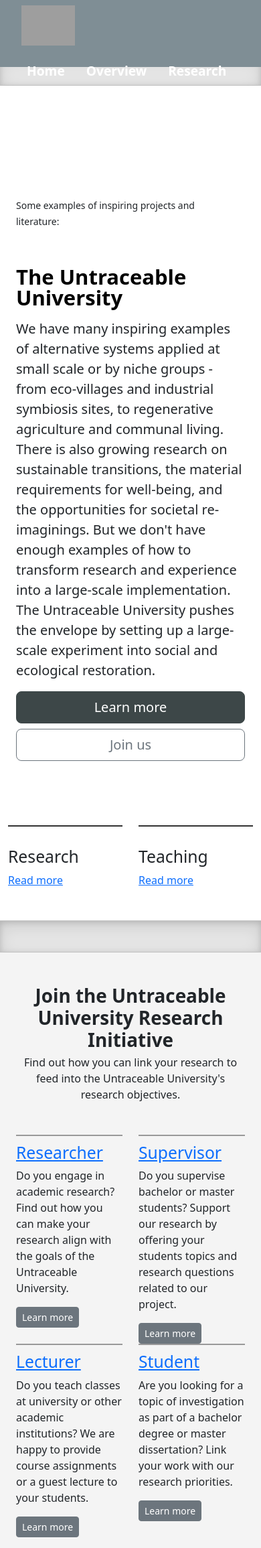
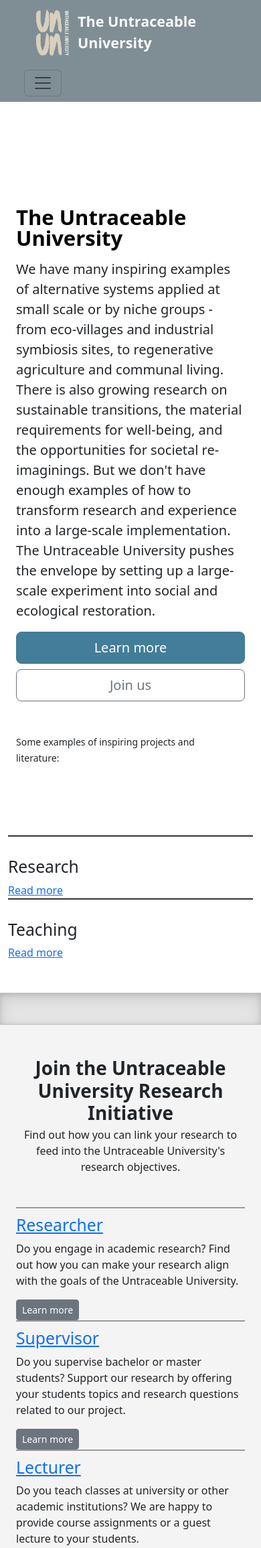
Before and after one commit to untraceable-university/website, a Django app: template untraceableuniversity/website/templates/home.html in a window 390 px wide. Shown: the top 2311 px of the page at 67% size. Run offline with Django 3.2, Linux system fonts and the light colour scheme; the template is opened without the code that fills it, so the values that code supplies are empty; some libraries are stand-ins or nearby versions; grey boxes are pictures that could not be loaded.

Commit message:
Responsiveness

```diff
--- a/untraceableuniversity/website/templates/_base.html
+++ b/untraceableuniversity/website/templates/_base.html
@@ -66,21 +66,6 @@ footer .logo {
   max-height: 300px;
 }
 
-header .nav-item {
-  font-size: 1.2em;
-}
-
-.navbar {
-  transition: all 0.2s ease-out;
-  height: 100px;
-}
-
-.navbar.scrolled_down {
-  background: #fff;
-  border-bottom: 1px solid #999;
-  height: 70px;
-  background: #fff url("{% static "img/bg.header.jpg" %}") top left no-repeat;
-}
 header a span, header a.nav-link {
   z-index: 100;
   position: relative;
@@ -102,12 +87,12 @@ header .scrolled_down a span, header .scrolled_down a.nav-link {
   max-width: 100%;
 }
 
-.navbar {
-  {% if request.GET.style == "2" %}
-  background: #D9D9D9;
-  {% else %}
+.spacer {
+  height: 95px;
+}
+
+header {
   background: #7F8E95;
-  {% endif %}
 }
 
 .nav-divider {
@@ -119,22 +104,12 @@ header .scrolled_down a span, header .scrolled_down a.nav-link {
   box-shadow: inset 0 .5em 1.5em rgba(0, 0, 0, .1), inset 0 .125em .5em rgba(0, 0, 0, .15);
 }
 
-
-{% if request.GET.style == "2" %}
-header a.nav-link {
-  color: #545454;
+@media (max-width: 1200px) {
+  #nbtoggler {
+    margin-top: 20px;
+    margin-bottom: 10px;
   }
-body,.container.h {
-  background: #D9D9D9;
 }
-.wrapper {
-  background: #fff;
-  margin-top:0;
-}
-.nav-divider {
-  background-color: #D9D9D9;
-}
-{% endif %}
 
 </style>
 
@@ -142,16 +117,20 @@ body,.container.h {
 </head>
 <body>
 
-
-{% if request.GET.style == "2" %}
-  <div class="container h">
-    <header class="d-flex flex-wrap justify-content-center py-3 border-bottom">
-      <a href="/" class="d-flex align-items-center mb-3 mb-md-0 me-md-auto link-body-emphasis text-decoration-none">
-        <img src="{% if request.GET.style == "2" %}{% static "img/logo5.png" %}{% else %}{% static "img/logo4.png" %}{% endif %}" style="max-width:60px" alt="" />
-        <span class="fs-4 text-dark">Untraceable University</span>
+<header class="fixed-top">
+  <div class="container">
+    <nav class="navbar ps-4 pe-4 navbar-expand-xl">
+      <a href="/" id="brand" class="d-flex align-items-center mb-3 mb-md-0 me-md-auto link-body-emphasis text-decoration-none">
+        <img src="{% static "img/logo2.png" %}" style="max-width:80px" alt="" />
+        <span class="fs-4 text-light">The Untraceable University</span>
       </a>
 
-      <ul class="nav nav-pills">
+      <button class="navbar-toggler" type="button" data-bs-toggle="collapse" data-bs-target="#nbtoggler" aria-controls="nbtoggler" aria-expanded="false" aria-label="Toggle navigation">
+        <span class="navbar-toggler-icon"></span>
+      </button>
+
+      <div>
+      <ul class="nav nav-pills collapse navbar-collapse" id="nbtoggler">
         <li class="nav-item"><a href="/" class="nav-link {% if menu == "home" %}active" aria-current="page{% endif %}">Home</a></li>
         <li class="nav-item"><a href="{% url "overview" %}" class="nav-link {% if menu == "overview" %}active" aria-current="page{% endif %}">Overview</a></li>
         <li class="nav-item"><a href="{% url "research" %}" class="nav-link {% if menu == "research" %}active" aria-current="page{% endif %}">Research</a></li>
@@ -160,33 +139,14 @@ body,.container.h {
         <li class="nav-item"><a href="{% url "join_us" %}" class="nav-link {% if menu == "join_us" %}active" aria-current="page{% endif %}">Join Us</a></li>
         <li class="nav-item"><a href="{% url "contact" %}" class="nav-link {% if menu == "contact" %}active" aria-current="page{% endif %}">Contact</a></li>
       </ul>
-    </header>
-  </div>
-{% else %}
-<div class="container">
-<header class="d-flex {% if request.GET.style != "2" %}flex-wrap justify-content-center py-3 mb-4{% endif %}">
-  <nav class="navbar {% if request.GET.style != "2" %}fixed-top ps-4 pe-4{% endif %} {% if not menu_transparent %}crolled_down{% endif %}">
-    <a href="/" id="brand" class="d-flex align-items-center mb-3 mb-md-0 me-md-auto link-body-emphasis text-decoration-none">
-      <span class="fs-4 ps-2">
-        <img src="{% if request.GET.style == "2" %}{% static "img/logo5.png" %}{% else %}{% static "img/logo4.png" %}{% endif %}" style="max-width:80px" alt="" />
-      </span>
-    </a>
-
-    <ul class="nav nav-pills">
-      <li class="nav-item"><a href="/" class="nav-link {% if menu == "home" %}active" aria-current="page{% endif %}">Home</a></li>
-      <li class="nav-item"><a href="{% url "overview" %}" class="nav-link {% if menu == "overview" %}active" aria-current="page{% endif %}">Overview</a></li>
-      <li class="nav-item"><a href="{% url "research" %}" class="nav-link {% if menu == "research" %}active" aria-current="page{% endif %}">Research</a></li>
-      <li class="nav-item"><a href="{% url "teaching" %}" class="nav-link {% if menu == "teaching" %}active" aria-current="page{% endif %}">Teaching</a></li>
-      <li class="nav-item"><a href="{% url "timeline" %}" class="nav-link {% if menu == "timeline" %}active" aria-current="page{% endif %}">Timeline</a></li>
-      <li class="nav-item"><a href="{% url "join_us" %}" class="nav-link {% if menu == "join_us" %}active" aria-current="page{% endif %}">Join Us</a></li>
-      <li class="nav-item"><a href="{% url "contact" %}" class="nav-link {% if menu == "contact" %}active" aria-current="page{% endif %}">Contact</a></li>
-    </ul>
-  </nav>
-</header>
       </div>
 
-<br>
-{% endif %}
+    </nav>
+  </div>
+</header>
+
+<div class="spacer"></div>
+
 <div class="nav-divider"></div>
 
 <div class="wrapper">
--- a/untraceableuniversity/website/templates/home.html
+++ b/untraceableuniversity/website/templates/home.html
@@ -40,19 +40,7 @@
 {% block content %}
 
 <div class="container col-xxl-8 px-4 py-5">
-  <div class="row flex-lg-row-reverse align-items-center g-5 py-5">
-    <div class="col-10 col-sm-8 col-lg-5">
-      <small>Some examples of inspiring projects and literature:</small>
-      <div class="inspiration mt-2">
-      {% for each in inspiration %}
-          <div class="card">
-            <a href="{{ each.url }}" target="_blank">
-              <img src="{{ each.image.url }}" class="card-img-top" alt="{{ each }}" title="{{ each }}">
-            </a>
-          </div>
-      {% endfor %}
-      </div>
-    </div>
+  <div class="row flex-lg-row align-items-center g-5 py-5">
     <div class="col-lg-7">
       <h1 class="display-5 fw-bold text-body-emphasis lh-1 mb-3">The Untraceable University</h1>
       <p class="lead">
@@ -68,8 +56,20 @@
         large-scale experiment into social and ecological restoration.
       </p>
       <div class="d-grid gap-2 d-md-flex justify-content-md-start">
-        <a href="overview/" class="btn btn-primary btn-lg px-4 me-md-2" style="background:#3D4748;border-color:#3D4748">Learn more</a>
+        <a href="overview/" class="btn btn-primary btn-lg px-4 me-md-2">Learn more</a>
         <a href="join/" class="btn btn-outline-secondary btn-lg px-4">Join us</a>
+      </div>
+    </div>
+    <div class="col-10 col-sm-8 col-lg-5">
+      <small>Some examples of inspiring projects and literature:</small>
+      <div class="inspiration mt-2">
+      {% for each in inspiration %}
+          <div class="card">
+            <a href="{{ each.url }}" target="_blank">
+              <img src="{{ each.image.url }}" class="card-img-top" alt="{{ each }}" title="{{ each }}">
+            </a>
+          </div>
+      {% endfor %}
       </div>
     </div>
   </div>
@@ -79,13 +79,13 @@
 
   <div class="row">
 
-    <div class="col-6">
+    <div class="col-sm-12 col-md-6">
       <h2>Research</h2>
       {{ research.get_content|truncatewords:100 }}
       <a href="research/">Read more</a>
     </div>
 
-    <div class="col-6">
+    <div class="col-sm-12 col-md-6">
       <h2>Teaching</h2>
       {{ teaching.get_content|truncatewords:100 }}
       <a href="teaching/">Read more</a>
@@ -104,7 +104,7 @@
       <p class="text-center mb-5">
         Find out how you can link your research to feed into the Untraceable University's research objectives.
       </p>
-      <div class="col font">
+      <div class="col-md-3 col-sm-6">
         <h2><a href="join/researcher/">Researcher</a></h2>
         <p>
           Do you engage in academic research?
@@ -112,7 +112,7 @@
         </p>
         <a class="btn btn-secondary btn-sm" href="join/researcher/">Learn more</a>
       </div>
-      <div class="col font">
+      <div class="col-md-3 col-sm-6">
         <h2><a href="join/supervisor/">Supervisor</a></h2>
         <p>
           Do you supervise bachelor or master students? Support our research by offering your students topics and
@@ -120,7 +120,7 @@
         </p>
         <a class="btn btn-secondary btn-sm" href="join/supervisor/">Learn more</a>
       </div>
-      <div class="col font">
+      <div class="col-md-3 col-sm-6">
         <h2><a href="join/lecturer/">Lecturer</a></h2>
         <p>
           Do you teach classes at university or other academic institutions? We are happy to provide course assignments
@@ -128,7 +128,7 @@
         </p>
         <a class="btn btn-secondary btn-sm" href="join/lecturer/">Learn more</a>
       </div>
-      <div class="col font">
+      <div class="col-md-3 col-sm-6">
         <h2><a href="join/student/">Student</a></h2>
         <p>
           Are you looking for a topic of investigation as part of a bachelor degree or master dissertation? Link your work
--- a/untraceableuniversity/website/templates/page.html
+++ b/untraceableuniversity/website/templates/page.html
@@ -9,7 +9,7 @@
 <div class="container pb-5">
   <div class="row">
 
-    <div class="col-8 offset-2">
+    <div class="col-lg-8 col-md-12 offset-lg-2">
       <h1>{{ info }}</h1>
       <div class="main">
       {{ info.get_content }}
```
Lines whose indentation alone changed are shown as unchanged.
